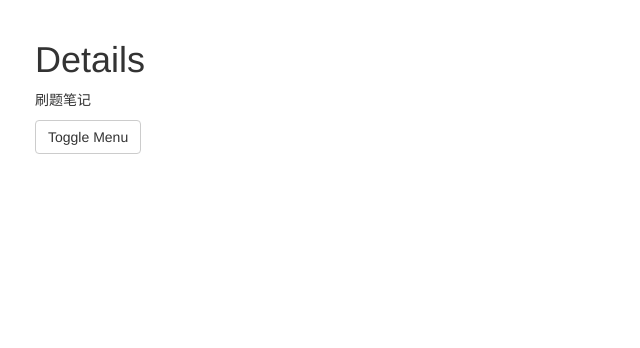
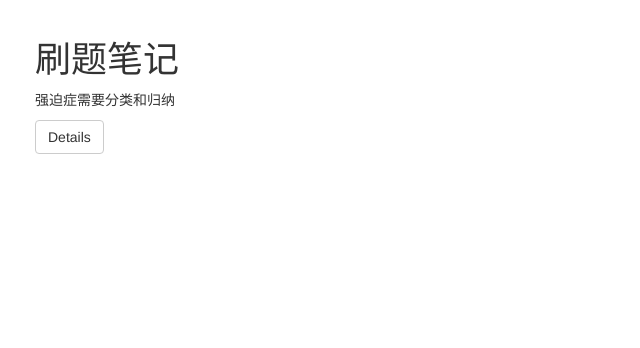
Before and after one commit to lajbrc/lajbrc.github.io, a website: page index.html in a window 1280 px wide. Shown: the whole page, without its empty margins (0-640 px from the left). Drawn offline with Linux system fonts and the light colour scheme.

Commit message:
Update index.html

```diff
--- a/index.html
+++ b/index.html
@@ -68,10 +68,10 @@
             <div class="container-fluid">
                 <div class="row">
                     <div class="col-lg-12">
-                        <h1>Details</h1>
-                        <p>刷题笔记</p>
+                        <h1>刷题笔记</h1>
+                        <p>强迫症需要分类和归纳</p>
                         <!-- <p>Make sure to keep all page content within the <code>#page-content-wrapper</code>.</p> -->
-                        <a href="#menu-toggle" class="btn btn-default" id="menu-toggle">Toggle Menu</a>
+                        <a href="#menu-toggle" class="btn btn-default" id="menu-toggle">Details</a>
                     </div>
                 </div>
             </div>
```
